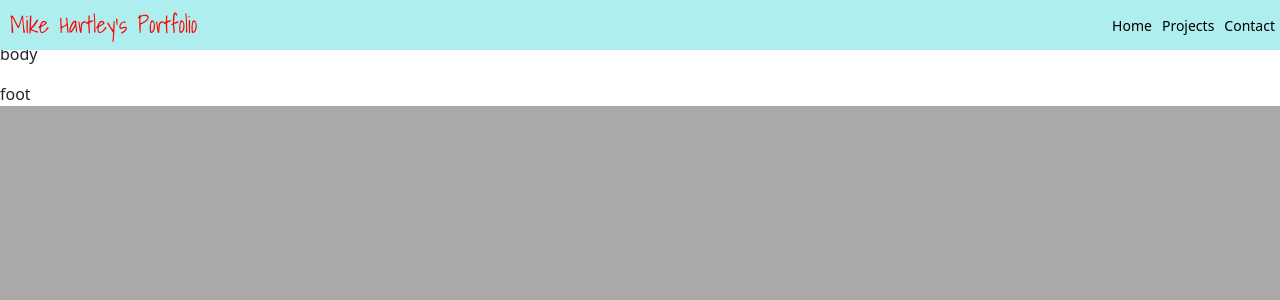
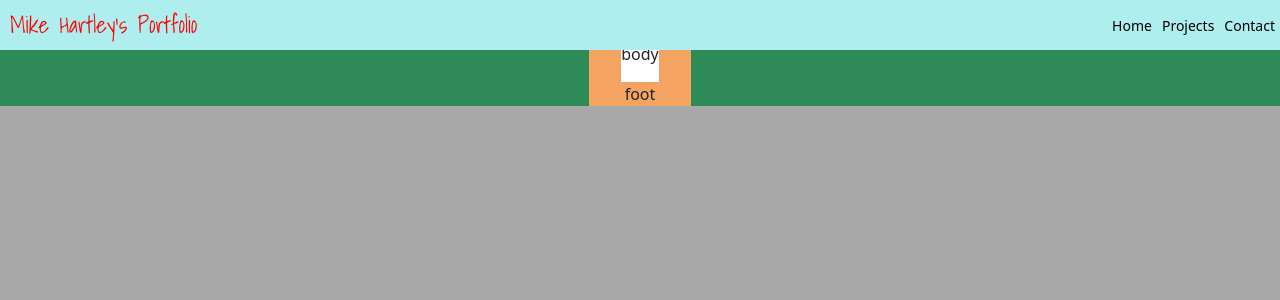
Before and after one commit to mhartley19/portfolio, a React (Create React App) app: page /contact in a window 1280 px wide. Shown: the top 300 px of the page. Built offline with nearby package versions, Linux system fonts and the light colour scheme.

Commit message:
started contact page

```diff
--- a/src/App.js
+++ b/src/App.js
@@ -9,6 +9,7 @@ import './App.css';
 import './css/fonts.css';
 import './css/navbar.css';
 import './css/projects.css';
+import './css/contact.css';
 
 
 
--- a/src/components/pages/contact.js
+++ b/src/components/pages/contact.js
@@ -4,12 +4,21 @@ import {CardContact} from '../cards/contact-card'
 import {Link} from 'react-router-dom'
 import 'bootstrap/dist/css/bootstrap.min.css'
 
+
 export const Contact = () => {
     return(
         <div>
-            <Navbar/>
+            <div id='CP'>
+                <Navbar/>
 
-            <CardContact/>
+                <div class='CP-container'>
+                    <div class='CP-CC-container'>
+                        <CardContact/>
+
+                    </div>
+                </div>
+
+            </div>
 
 
 
--- a/src/css/contact.css
+++ b/src/css/contact.css
@@ -1,8 +1,43 @@
 /* CC = CardContact */
 
-#CC{
+#CP{
+    display: flex;
+    flex-direction: column;
+    /* justify-content: center; */
 
 }
+
+
+#CC{
+    display:flex;
+    flex-direction: column;
+    align-items: center;
+    height: 100%;
+    width: 100%;
+    background-color: sandybrown;
+
+
+
+}
+
+.CP-CC-container{
+    display: flex;
+    flex-direction: column;
+    /* justify-content: center; */
+
+}
+
+.CP-container{
+    display: flex;
+    height: auto;
+    justify-content: center;
+    align-content: center;
+
+    width: 100%;
+    background-color: seagreen;
+}
+
+
 
 .CC-header{
 
```
